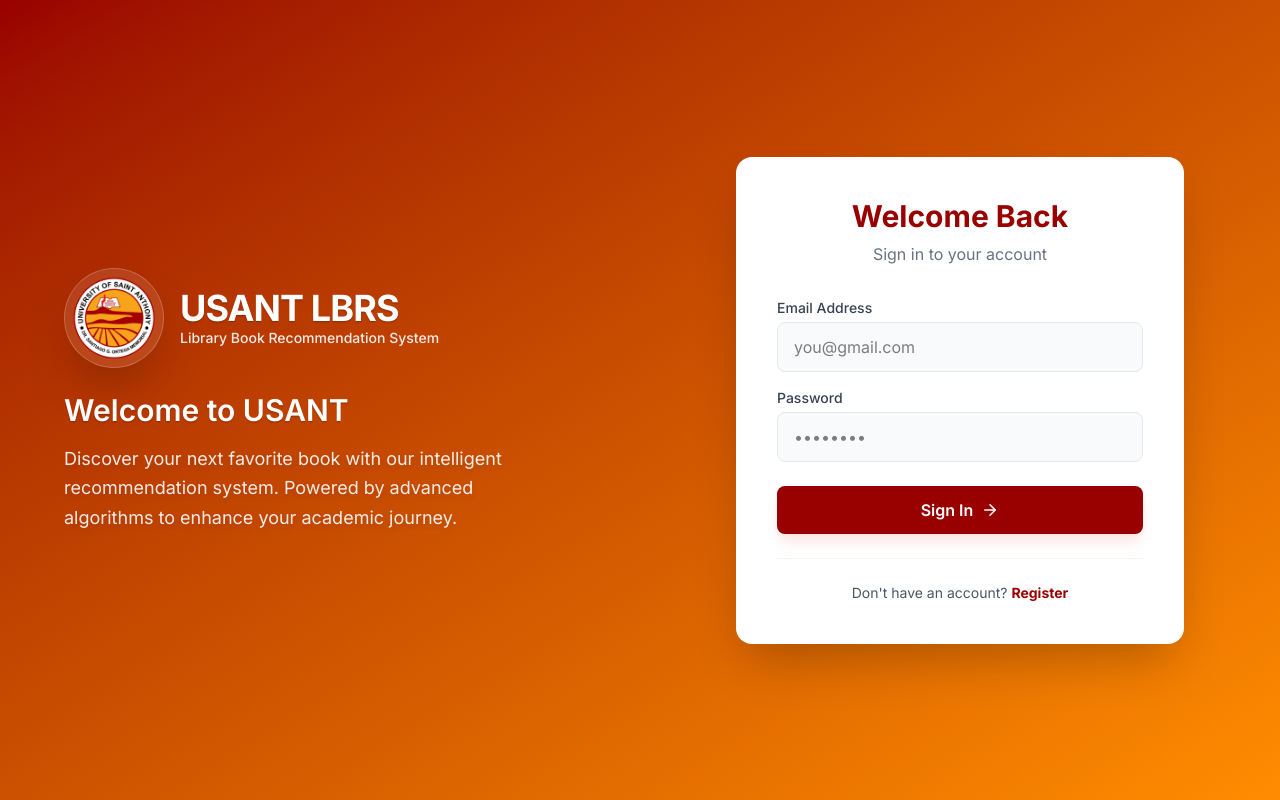
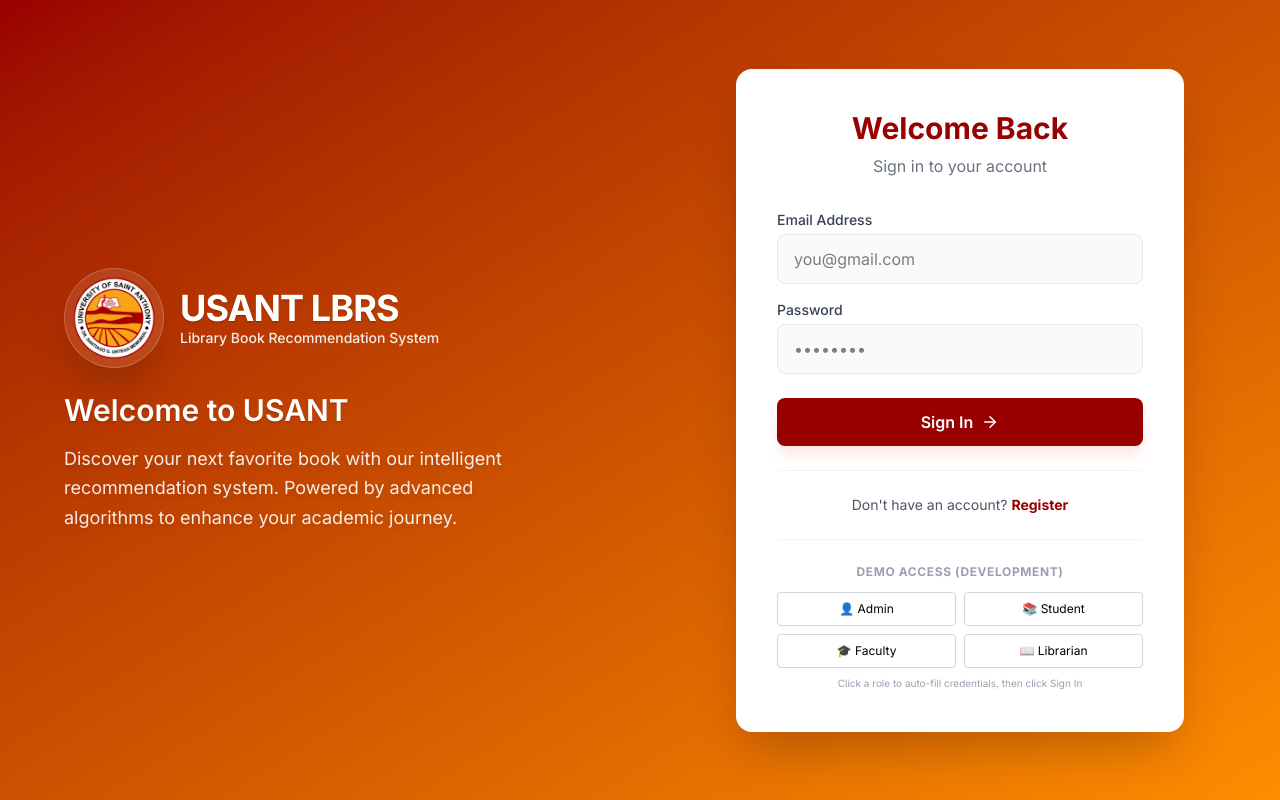
Before and after one commit to JLQuejaro/lbrs-usant, a Next.js app: page / in a window 1280 px wide. Built offline with nearby package versions, Linux system fonts and the light colour scheme.

Commit message:
refactor re-added the quick demo to show the other dashboard

```diff
--- a/src/app/api/auth/login/route.ts
+++ b/src/app/api/auth/login/route.ts
@@ -50,18 +50,26 @@ export async function POST(request: NextRequest) {
     }
 
     // Verify password
-    // Note: For initial mock users without hashed passwords, we'll allow a fallback
-    // In production, all passwords should be hashed
+    // For development/demo accounts with known passwords
+    const demoPasswords: Record<string, string> = {
+      'admin@usant.edu': 'admin123',
+      'john@usant.edu': 'student123',
+      'rob@usant.edu': 'faculty123',
+      'maria@usant.edu': 'librarian123',
+    };
+
     let isValidPassword = false;
 
-    if (user.password_hash && user.password_hash.startsWith('$2b$')) {
+    // Check if it's a demo account
+    if (demoPasswords[email]) {
+      isValidPassword = password === demoPasswords[email];
+    } else if (user.password_hash && user.password_hash.startsWith('$2b$')) {
       // Password is hashed, verify it
       isValidPassword = await verifyPassword(password, user.password_hash);
     } else {
-      // Fallback for mock data (in development only)
-      // This allows login with any password for users without hashed passwords
+      // Fallback for mock data without hashed passwords (development only)
       console.warn('Development mode: Using fallback authentication for user without hashed password');
-      isValidPassword = true; // In dev, accept any password for users without hash
+      isValidPassword = true;
     }
 
     if (!isValidPassword) {
--- a/src/app/page.tsx
+++ b/src/app/page.tsx
@@ -363,6 +363,42 @@ export default function AuthPage() {
              </p>
           </div>
 
+          {/* Demo Access (Development Only) */}
+          {!isRegistering && (
+            <div className="mt-6 pt-6 border-t border-gray-100">
+              <p className="text-center text-xs text-gray-400 mb-3 font-bold uppercase tracking-wider">Demo Access (Development)</p>
+              <div className="grid grid-cols-2 gap-2">
+                <button
+                  onClick={() => { setEmail('admin@usant.edu'); setPassword('admin123'); }}
+                  className="text-xs py-2 px-3 border border-gray-300 rounded hover:bg-gray-50 transition"
+                >
+                  👤 Admin
+                </button>
+                <button
+                  onClick={() => { setEmail('john@usant.edu'); setPassword('student123'); }}
+                  className="text-xs py-2 px-3 border border-gray-300 rounded hover:bg-gray-50 transition"
+                >
+                  📚 Student
+                </button>
+                <button
+                  onClick={() => { setEmail('rob@usant.edu'); setPassword('faculty123'); }}
+                  className="text-xs py-2 px-3 border border-gray-300 rounded hover:bg-gray-50 transition"
+                >
+                  🎓 Faculty
+                </button>
+                <button
+                  onClick={() => { setEmail('maria@usant.edu'); setPassword('librarian123'); }}
+                  className="text-xs py-2 px-3 border border-gray-300 rounded hover:bg-gray-50 transition"
+                >
+                  📖 Librarian
+                </button>
+              </div>
+              <p className="text-[10px] text-gray-400 text-center mt-2">
+                Click a role to auto-fill credentials, then click Sign In
+              </p>
+            </div>
+          )}
+
         </div>
       </div>
     </div>
```
Also changed, not shown: 1 other file (tests, documents, lock files or other folders).
